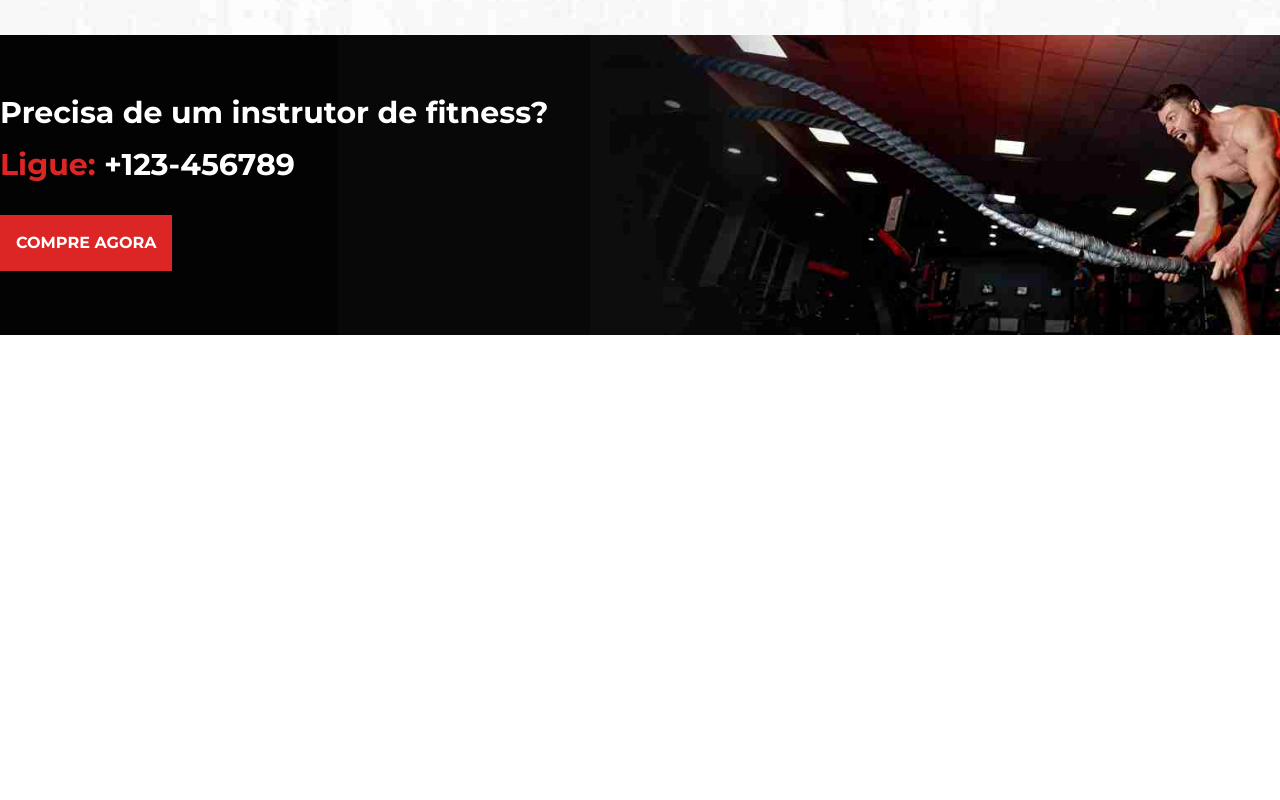
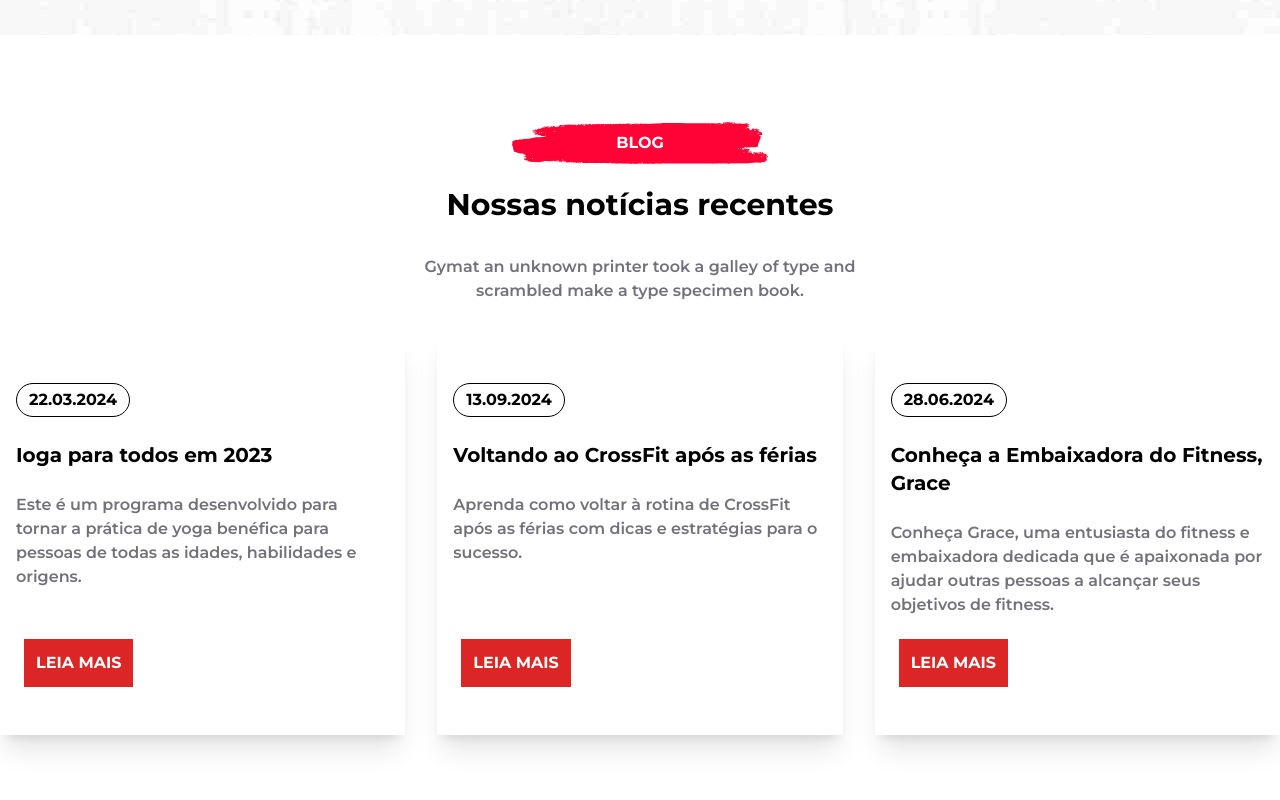
Before and after one commit to MorettiLeonardo/bodyfit, a React (Create React App) app: page / in a window 1280 px wide. Shown: the part 6680-7480 px from the top of the page. Before the commit the page ends 7015 px from the top, so only its background shows below. Built offline with nearby package versions, Linux system fonts and the light colour scheme.

Commit message:
feat: create blog section

```diff
--- /dev/null
+++ b/src/components/LatestBlog/index.tsx
@@ -0,0 +1,56 @@
+import Title from '../TItle'
+
+const recentNews = [
+  {
+    id: 1,
+    date: '22.03.2024',
+    title: 'Ioga para todos em 2023',
+    description:
+      'Este é um programa desenvolvido para tornar a prática de yoga benéfica para pessoas de todas as idades, habilidades e origens.'
+  },
+  {
+    id: 2,
+    date: '13.09.2024',
+    title: 'Voltando ao CrossFit após as férias',
+    description:
+      'Aprenda como voltar à rotina de CrossFit após as férias com dicas e estratégias para o sucesso.'
+  },
+  {
+    id: 3,
+    date: '28.06.2024',
+    title: 'Conheça a Embaixadora do Fitness, Grace',
+    description:
+      'Conheça Grace, uma entusiasta do fitness e embaixadora dedicada que é apaixonada por ajudar outras pessoas a alcançar seus objetivos de fitness.'
+  }
+]
+
+const LatestBlog = () => (
+  <div className="container flex flex-col items-center justify-center py-24 gap-8">
+    <Title text="Blog" />
+    <h2 className="font-bold text-3xl">Nossas notícias recentes</h2>
+    <p className="font-semibold text-zinc-500 max-w-[500px] text-center">
+      Gymat an unknown printer took a galley of type and scrambled make a type
+      specimen book.
+    </p>
+    <div>
+      <ul className="grid grid-cols-3 gap-8">
+        {recentNews.map((news) => (
+          <li key={news.id}>
+            <div className="p-4 shadow-xl h-[400px] flex flex-col gap-6 relative">
+              <p className="py-1 px-3 mt-8 border max-w-max border-black font-bold rounded-full">
+                {news.date}
+              </p>
+              <h2 className="font-bold text-xl">{news.title}</h2>
+              <p className="font-semibold text-zinc-500">{news.description}</p>
+              <button className="absolute bottom-[48px] left-[24px] text-white bg-red-600 p-3 max-w-max uppercase font-bold transition ease-linear hover:shadow-lg">
+                Leia mais
+              </button>
+            </div>
+          </li>
+        ))}
+      </ul>
+    </div>
+  </div>
+)
+
+export default LatestBlog
--- a/src/pages/Home/index.tsx
+++ b/src/pages/Home/index.tsx
@@ -9,6 +9,7 @@ import OurTeam from '../../components/OurTeam'
 import Testimonials from '../../components/Testimonials'
 import WhyChooseUs from '../../components/WhyChooseUs'
 import Prices from '../../components/Prices'
+import LatestBlog from '../../components/LatestBlog'
 
 const Home = () => (
   <>
@@ -22,6 +23,7 @@ const Home = () => (
     <Testimonials />
     <CalcImc />
     <Prices />
+    <LatestBlog />
     <BannerTrainer />
   </>
 )
```
